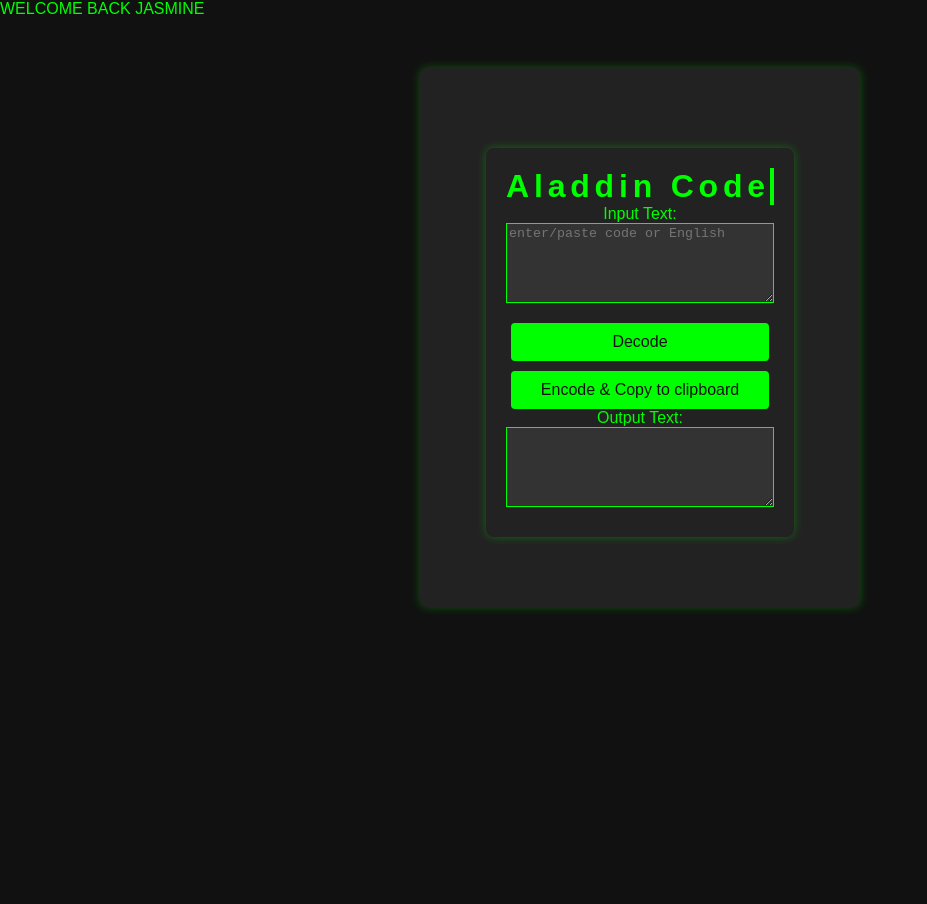
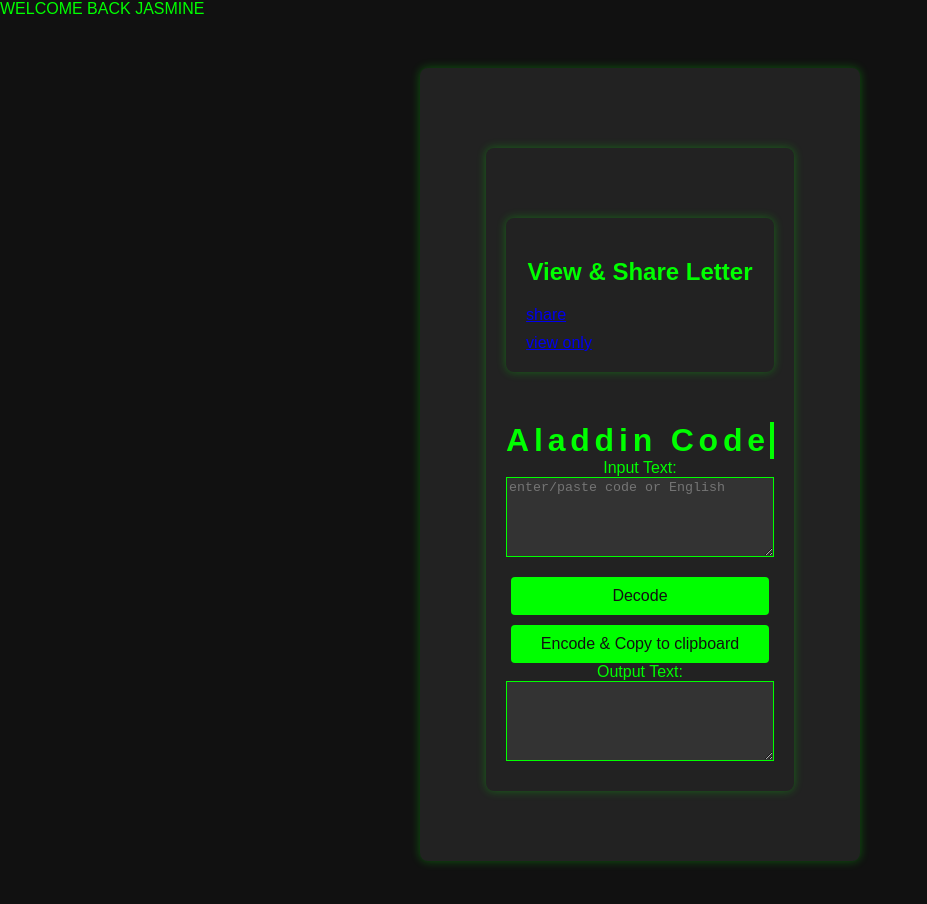
Before and after one commit to rising5-guru/aladdin-code-convertor-v1, a plain HTML site: page main1.html in a window 1280 px wide. Shown: the whole page, without its empty margins (0-927 px from the left). Before the commit the page ends 800 px from the top, so only its background shows below. Drawn offline with Linux system fonts and the light colour scheme.

Commit message:
Update main1.html

```diff
--- a/main1.html
+++ b/main1.html
@@ -11,6 +11,11 @@
   <div class="container">
     <div class="button-container">
   <div class="container">
+    <div class="container">
+<h2>View & Share Letter</h2>
+   <div class="button-container"> <a href="https://drive.google.com/drive/folders/16LuRQendXAg9ZI9zK0l5WdBvPtCSFr1z?usp=drive_link">share</a></div>
+   <div class="button-container"> <a href="https://drive.google.com/drive/folders/1HOeGkOaIjiPJ6uHNaOryMcMakj0BPvl1?usp=drive_link">view only</a></div>
+    </div>
     <h1>Aladdin Code</h1>
     <label for="inputText">Input Text:</label>
     <div class="text-area-container">
```
